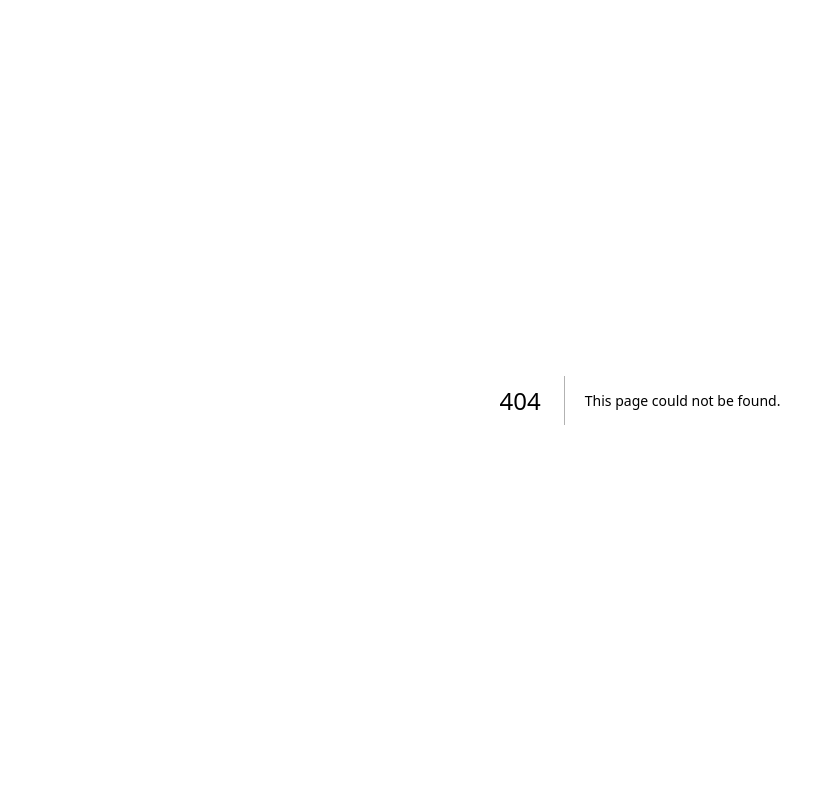
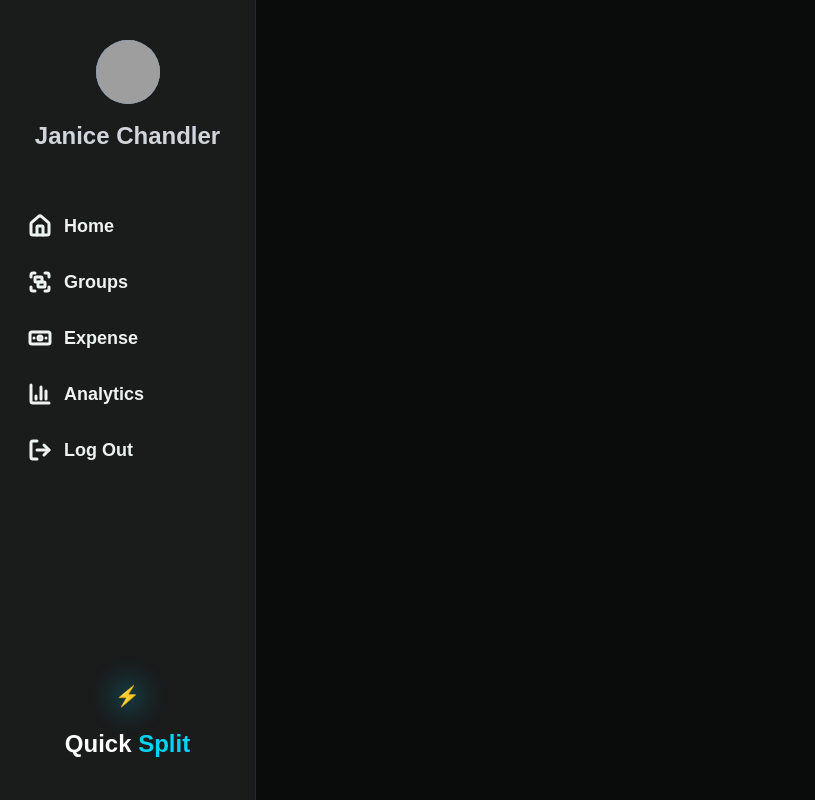
Before and after one commit to parag0811/Quick-Split, a Next.js app in the folder frontend/: page /components/Sidebar in a window 1280 px wide. Before the commit this address had no page. Shown: the whole page, without its empty margins (0-815 px from the left). Built offline with nearby package versions, Linux system fonts and the light colour scheme; grey boxes are pictures that could not be loaded.

Commit message:
Added SideBar

```diff
--- a/frontend/package.json
+++ b/frontend/package.json
@@ -9,6 +9,7 @@
     "lint": "eslint"
   },
   "dependencies": {
+    "lucide-react": "^0.562.0",
     "next": "16.1.1",
     "next-auth": "^4.24.13",
     "react": "19.2.3",
--- /dev/null
+++ b/frontend/src/app/components/Sidebar/page.js
@@ -0,0 +1,66 @@
+import { Home, Group, ChartColumn, LogOut, Banknote } from "lucide-react";
+
+export default function Sidebar() {
+  const menuItems = [
+    { icon: Home, label: "Home", active: true },
+    { icon: Group, label: "Groups", active: false },
+    { icon: Banknote, label: "Expense", active: false },
+    { icon: ChartColumn, label: "Analytics", active: false },
+    { icon: LogOut, label: "Log Out", active: false },
+  ];
+
+  return (
+    <aside className="fixed lg:static inset-y-0 left-0 z-40 w-64 bg-[#1a1b1b] border-r border-gray-800 transform transition-transform duration-300 ease-in-out flex flex-col h-screen">
+      <div className="p-6">
+        <div className="flex flex-col items-center justify-center space-y-4 mt-4">
+          <div className="w-16 h-16 rounded-full bg-gradient-to-br from-blue-400 to-blue-300 overflow-hidden flex items-center justify-center">
+            <img
+              src="https://images.unsplash.com/photo-1438761681033-6461ffad8d80?w=100&h=100&fit=crop"
+              alt="Janice Chandler"
+              className="w-full h-full object-cover"
+            />
+          </div>
+          <div className="flex-1">
+            <h2 className="text-gray-300 font-semibold text-2xl">
+              Janice Chandler
+            </h2>
+          </div>
+        </div>
+      </div>
+
+      <nav className="flex-1 py-6 overflow-y-auto">
+        <ul className="space-y-1 px-3">
+          {menuItems.map((item, index) => {
+            const Icon = item.icon;
+            return (
+              <li key={index}>
+                <button
+                  className="w-full flex items-center space-x-3 px-4 py-3 rounded-lg
+                      transition-all duration-200 cursor-pointer"
+                >
+                  <Icon size={24} strokeWidth={3} />
+                  <span className="font-semibold text-lg">{item.label}</span>
+                </button>
+              </li>
+            );
+          })}
+        </ul>
+      </nav>
+
+      <div className="p-6">
+        <div className="flex flex-col items-center space-y-4 mb-4">
+          <div className="relative">
+            <div className="w-8 h-8 flex items-center justify-center">
+              <div className="absolute inset-0 bg-cyan-500 rounded-lg blur-md opacity-25"></div>
+              <div className="relative text-cyan-400 font-bold text-xl">⚡</div>
+            </div>
+          </div>
+          <div className="text-2xl font-bold">
+            <span className="text-white">Quick</span>
+            <span className="text-cyan-400"> Split</span>
+          </div>
+        </div>
+      </div>
+    </aside>
+  );
+}
--- a/frontend/src/app/dashboard/layout.js
+++ b/frontend/src/app/dashboard/layout.js
@@ -0,0 +1,8 @@
+import Sidebar from "../components/Sidebar/page";
+
+export default function DashboardLayout() {
+    return <>
+
+        <Sidebar />
+    </>
+}
--- a/frontend/src/app/dashboard/page.js
+++ b/frontend/src/app/dashboard/page.js
@@ -0,0 +1,5 @@
+export default function Dashboard() {
+    return <div>
+
+    </div>
+}
```
Also changed, not shown: 1 other file (tests, documents, lock files or other folders).
